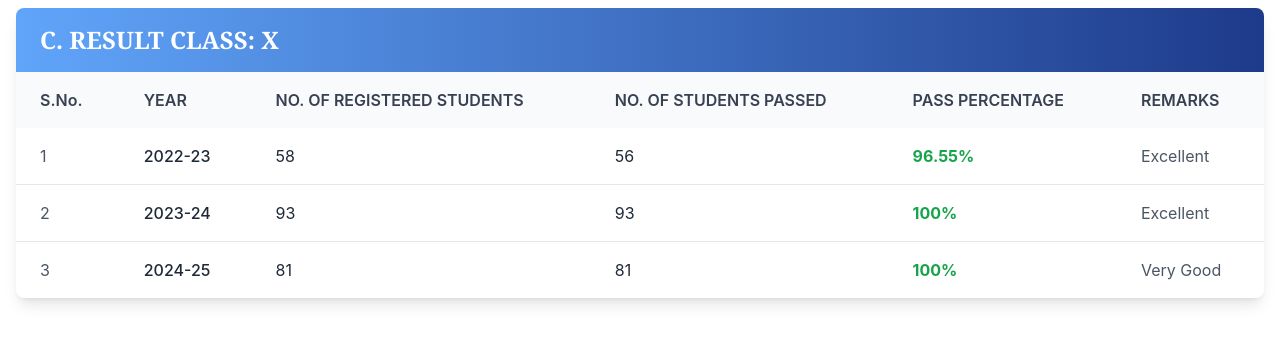
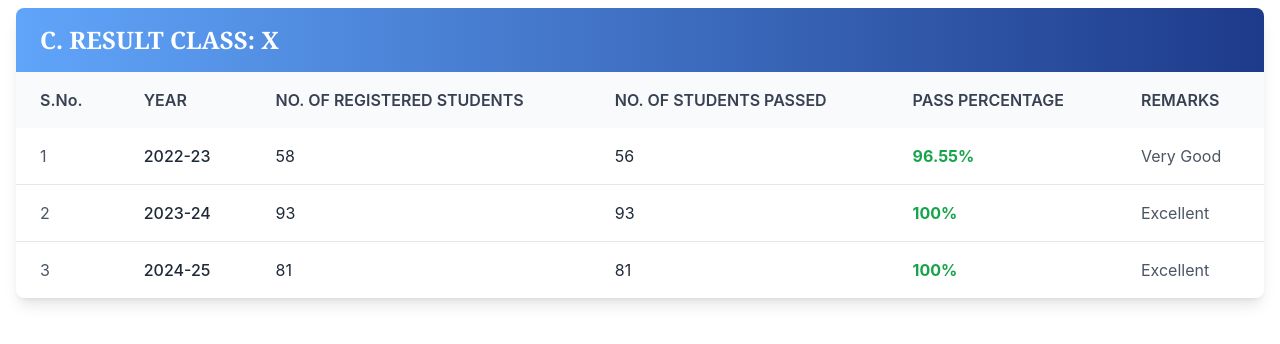
Before and after one commit to Tanisha-987/BITS, a React (Create React App) app: page /mandatory-disclosures in a window 1280 px wide. Shown: the part 1880-2224 px from the top of the page. Built offline with nearby package versions, Linux system fonts and the light colour scheme; the HTML template or start-up script is replaced by a standard one.

Commit message:
update status

```diff
--- a/src/pages/MandatoryDisclosures.js
+++ b/src/pages/MandatoryDisclosures.js
@@ -637,7 +637,7 @@ const MandatoryDisclosures = () => {
                     <td className="px-6 py-4 text-gray-800">58</td>
                     <td className="px-6 py-4 text-gray-800">56</td>
                     <td className="px-6 py-4 text-green-600 font-bold">96.55%</td>
-                    <td className="px-6 py-4 text-gray-600">Excellent</td>
+                    <td className="px-6 py-4 text-gray-600">Very Good</td>
                   </tr>
                   <tr className="hover:bg-gray-50">
                     <td className="px-6 py-4 text-gray-600">2</td>
@@ -653,7 +653,7 @@ const MandatoryDisclosures = () => {
                     <td className="px-6 py-4 text-gray-800">81</td>
                     <td className="px-6 py-4 text-gray-800">81</td>
                     <td className="px-6 py-4 text-green-600 font-bold">100%</td>
-                    <td className="px-6 py-4 text-gray-600">Very Good</td>
+                    <td className="px-6 py-4 text-gray-600">Excellent</td>
                   </tr>
                 </tbody>
               </table>
```
